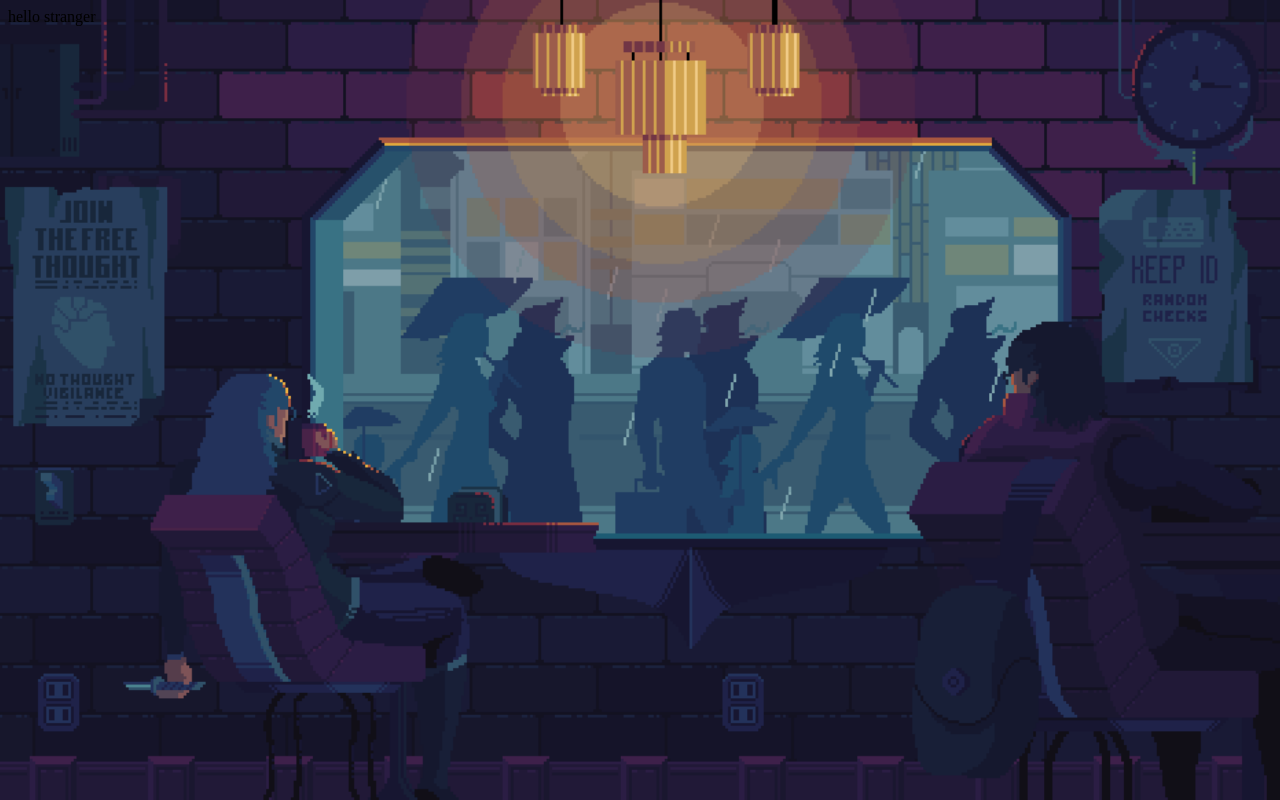
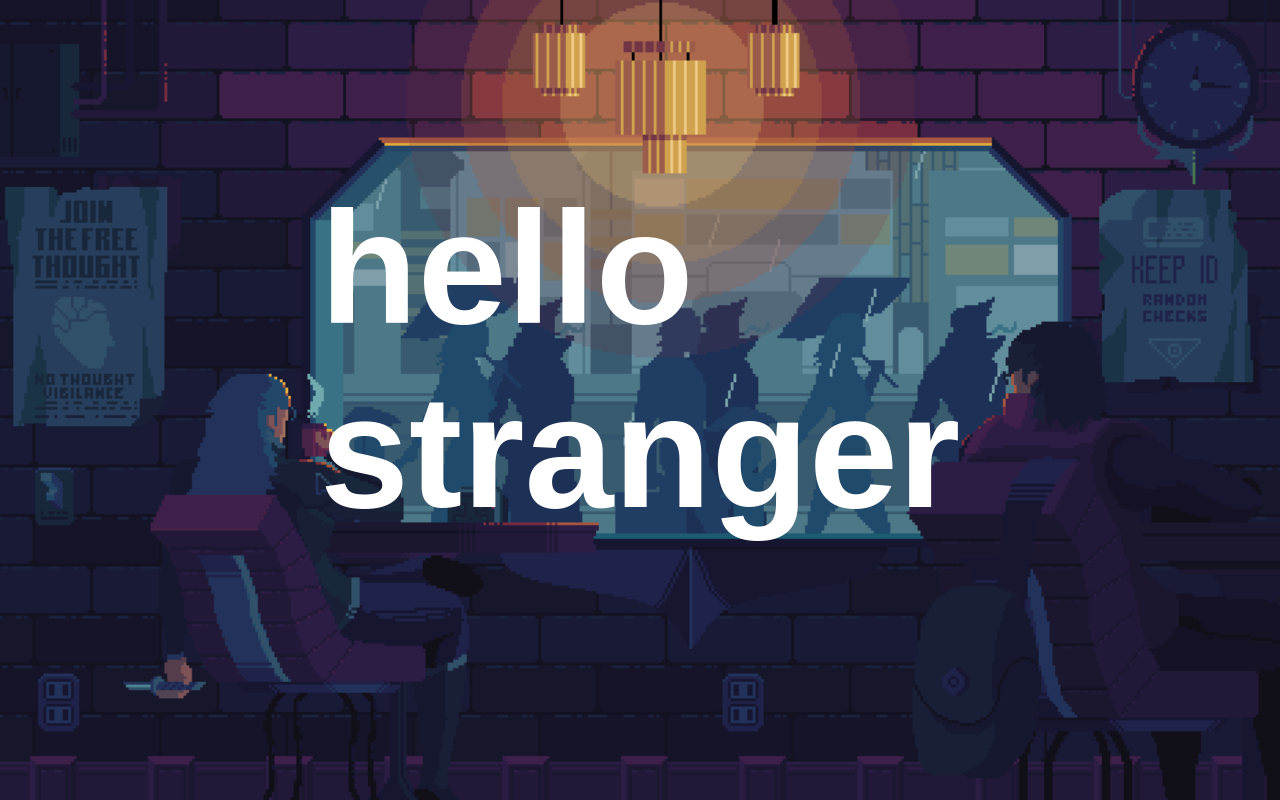
Before and after one commit to joan-serra/joan.io, a React (Create React App) app: page / in a window 1280 px wide. Built offline with nearby package versions, Linux system fonts and the light colour scheme.

Commit message:
scoop di woop di poop

```diff
--- a/src/App.css
+++ b/src/App.css
@@ -5,13 +5,13 @@ html {
   -o-background-size: cover;
   background-size: cover;
 }
-container {
+.container {
   position: relative;
   z-index: 4;
   overflow: hidden;
   margin: 1em;
 }
-stuffdiv {
+.stuffdiv {
   max-width: 40em;
   margin: 5em auto;
   margin: 20vh auto;
@@ -19,15 +19,14 @@ stuffdiv {
   color: #fff;
   transition: color .5s linear;
 }
-
-stufftext {
+.stufftext {
   margin: 0;
   padding: 0;
   border: none;
   text-decoration: none;
   color: inherit;
-  font-size: inherit;
-  font-weight: inherit;
+  font-size: 10em;
+  font-weight: bolder;
   font-family: Heebo,sans-serif;
   -webkit-font-smoothing: antialiased;
 }
```
